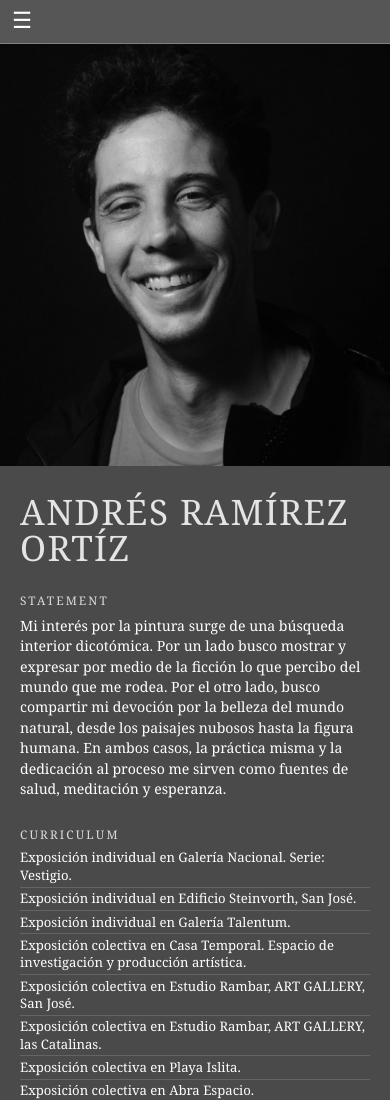
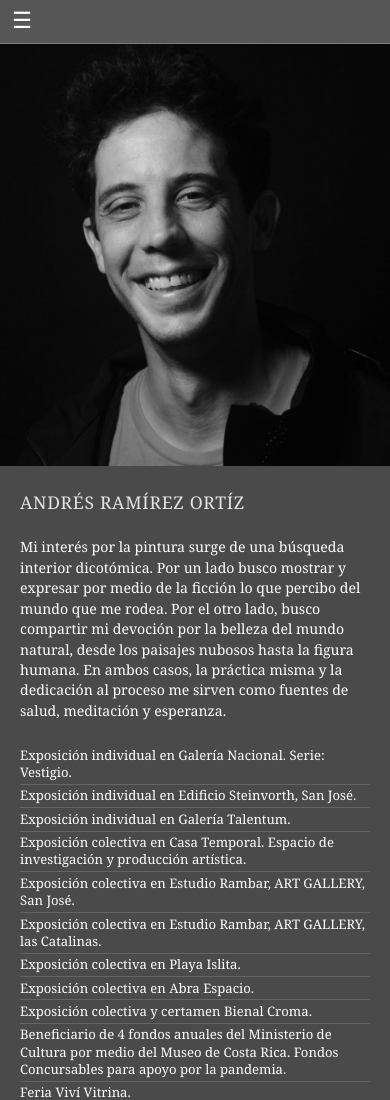
Before and after one commit to buscongo/Paginaweb-Galeria, a website: page html/index.html in a window 390 px wide. Shown: the top 1100 px of the page. Drawn offline with Linux system fonts and the light colour scheme; no server answers; files whose address does not match are found by name; a web font is replaced by a local one.

Commit message:
style(hero): nombre a la mitad y sin los titulos Statement y Curriculum

```diff
--- a/css/styles.css
+++ b/css/styles.css
@@ -111,7 +111,7 @@ h3 { font-size: 1.25rem; }
 
 .perfil-nombre {
   margin: 0;
-  font-size: clamp(1.4rem, 5.2vh, 3.12rem);   /* 4× el tamaño anterior a 900 px de alto */
+  font-size: clamp(0.7rem, 2.6vh, 1.56rem);   /* la mitad del tamaño anterior */
   font-weight: 400;
   letter-spacing: 0.04em;
   line-height: 1.02;
@@ -188,7 +188,7 @@ h3 { font-size: 1.25rem; }
   }
 
   .perfil-nombre {
-    font-size: clamp(1.45rem, 9vw, 2.2rem);   /* en móvil el 5.2vh desborda el ancho */
+    font-size: clamp(0.73rem, 4.5vw, 1.1rem);  /* la mitad, para que el nombre siga entrando */
   }
 
   .perfil-bloque p,
--- a/html/index.html
+++ b/html/index.html
@@ -33,7 +33,6 @@
       <h1 class="perfil-nombre">Andrés Ramírez Ortíz</h1>
 
       <div class="perfil-bloque">
-        <h2>Statement</h2>
         <p>
           Mi interés por la pintura surge de una búsqueda interior dicotómica. Por un lado busco mostrar
           y expresar por medio de la ficción lo que percibo del mundo que me rodea. Por el otro lado, busco
@@ -44,7 +43,6 @@
       </div>
 
       <div class="perfil-bloque">
-        <h2>Curriculum</h2>
         <ul class="perfil-lista">
           <li>Exposición individual en Galería Nacional. Serie: Vestigio.</li>
           <li>Exposición individual en Edificio Steinvorth, San José.</li>
```
Also changed, not shown: tests/verificar.js (+3 -2 lines).
